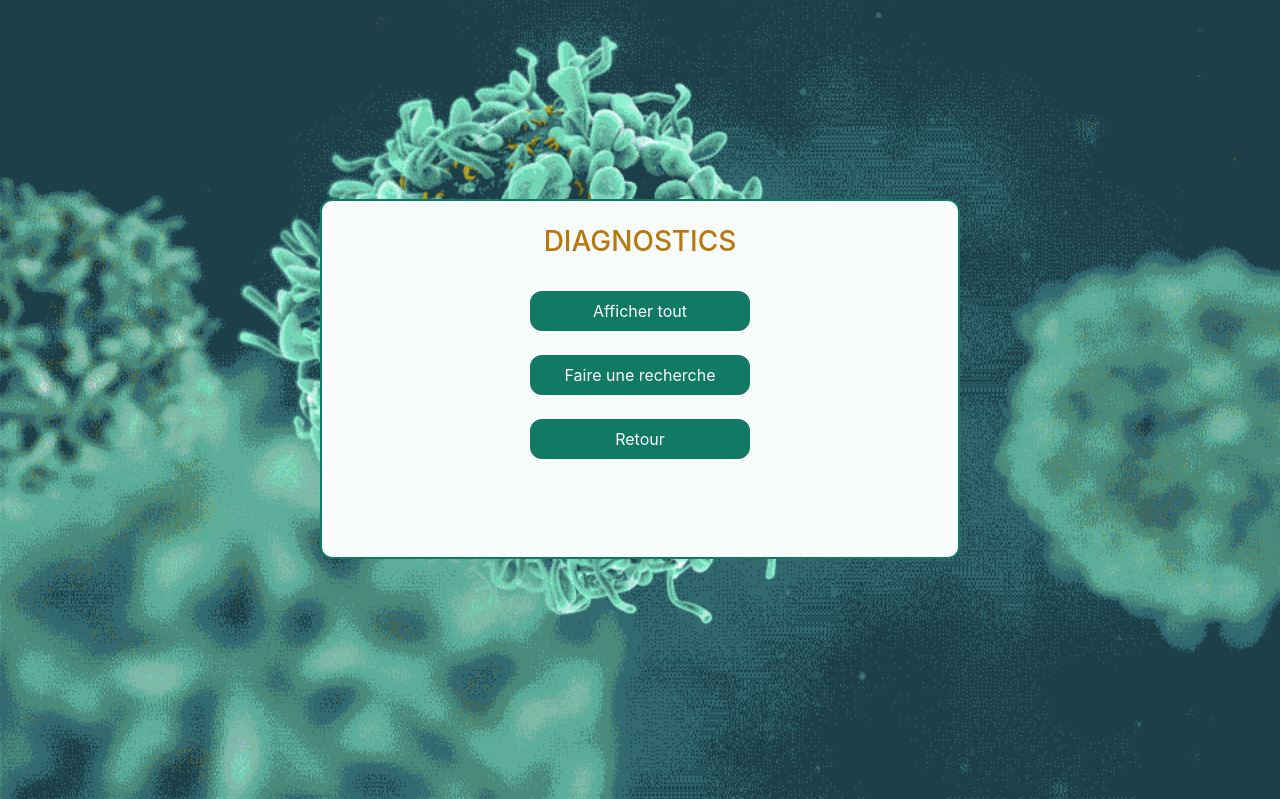
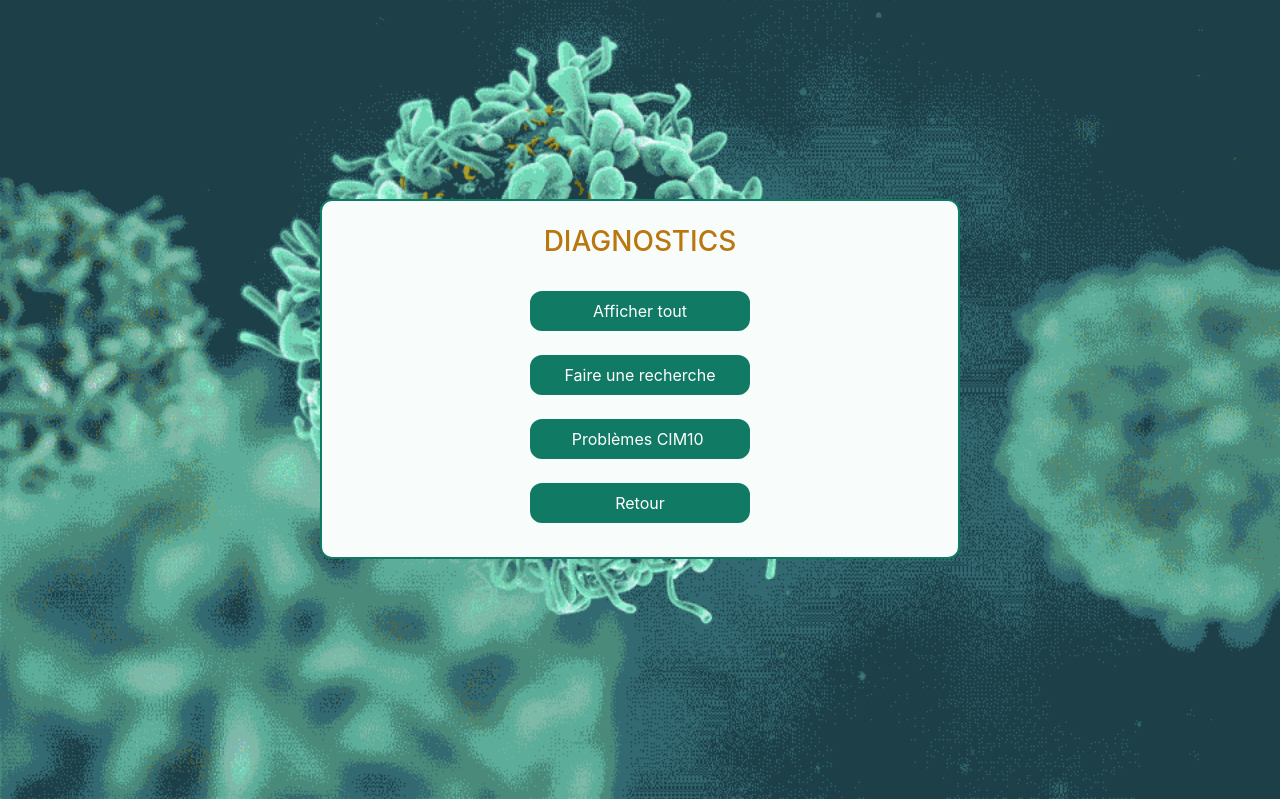
Before and after one commit to YasmineHEDEYA/projet_cancer, a PHP site: page /diagnostics.php in a window 1280 px wide. Shown: the part 67-866 px from the top of the page. Run offline with PHP 8.4, Linux system fonts and the light colour scheme.

Commit message:
Update diagnostics.php

```diff
--- a/DOC_FINAL/diagnostics/diagnostics.php
+++ b/DOC_FINAL/diagnostics/diagnostics.php
@@ -50,6 +50,10 @@
                               <input  class="btn btn-info " type="submit" name="anapath" onclick=window.location.href="recherche_code.php" value="Faire une recherche" />
                           </div><br />
 
+                       <div class="col">
+                              <input  class="btn btn-info " type="submit" name="anapath" onclick=window.location.href="cim.php" value="Problèmes CIM10 " />
+                          </div><br />
+
                       <div class="row">
                           <div class="col">
                               <input class="btn btn-info " type="submit" name="retour" onclick=window.location.href="../accueil.php" value="Retour" />
```
